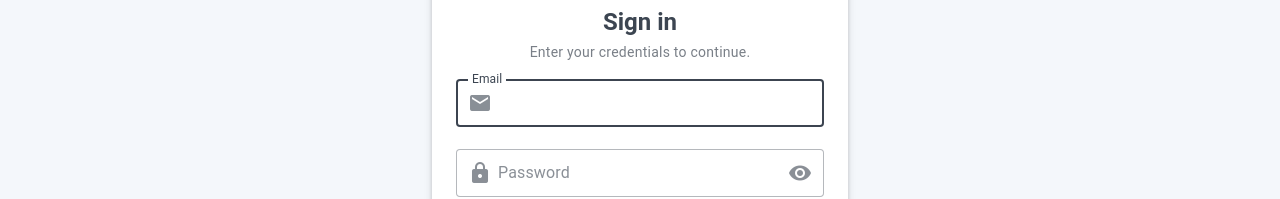
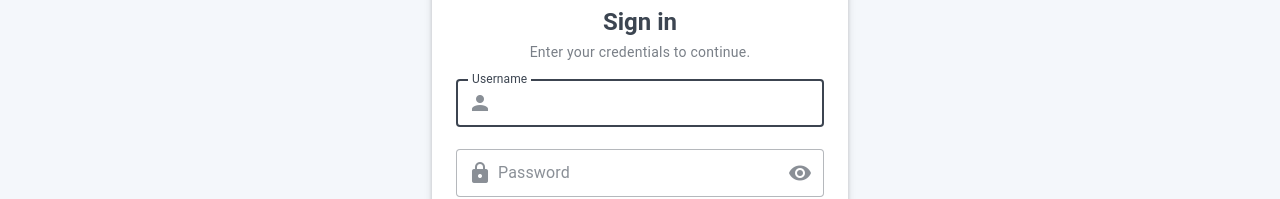
Before and after one commit to IVuthea/vcams-pwa, a Vue app: page /login in a window 1280 px wide. Shown: the part 343-542 px from the top of the page. Built offline with nearby package versions, Linux system fonts and the light colour scheme; no server answers.

Commit message:
enhance login

```diff
--- a/src/stores/auth.ts
+++ b/src/stores/auth.ts
@@ -79,12 +79,12 @@ export const useAuthStore = defineStore('auth', () => {
     }
   }
 
-  async function login(email: string, password: string): Promise<boolean> {
+  async function login(username: string, password: string): Promise<boolean> {
     isLoading.value = true;
     error.value = null;
     try {
       const { data } = await http.post<LoginResponse>('/auth/login', {
-        email,
+        email: username,
         password,
       });
       const t = data?.data?.token;
@@ -93,7 +93,7 @@ export const useAuthStore = defineStore('auth', () => {
         return false;
       }
       token.value = t;
-      user.value = data?.user ?? { email };
+      user.value = data?.user ?? { email: username };
       await setStoredAuth({ token: t, user: user.value ?? undefined });
       return true;
     } catch (e) {
--- a/src/views/LoginView.vue
+++ b/src/views/LoginView.vue
@@ -11,13 +11,13 @@ const auth = useAuthStore();
 const router = useRouter();
 const route = useRoute();
 
-const email = ref('');
+const username = ref('');
 const password = ref('');
 const showPassword = ref(false);
 const formRef = ref<VForm | null>(null);
 
-const emailRules = [
-  (v: string): true | string => (!!v && v.trim().length > 0) || 'Email is required',
+const usernameRules = [
+  (v: string): true | string => (!!v && v.trim().length > 0) || 'Username is required',
 ];
 
 const passwordRules = [
@@ -29,7 +29,7 @@ const onSubmit = async (): Promise<void> => {
   const { valid } = await formRef.value.validate();
   if (!valid) return;
 
-  const ok = await auth.login(email.value.trim(), password.value);
+  const ok = await auth.login(username.value.trim(), password.value);
   if (!ok) return;
 
   password.value = '';
@@ -67,14 +67,14 @@ const onDismissError = (): void => {
 
         <v-form ref="formRef" :disabled="auth.isLoading" @submit.prevent="onSubmit">
           <v-text-field
-            v-model="email"
-            label="Email"
-            type="email"
-            autocomplete="email"
+            v-model="username"
+            label="Username"
+            type="text"
+            autocomplete="username"
             autocapitalize="none"
             spellcheck="false"
-            :rules="emailRules"
-            prepend-inner-icon="mdi-email"
+            :rules="usernameRules"
+            prepend-inner-icon="mdi-account"
             required
             autofocus
           />
```
